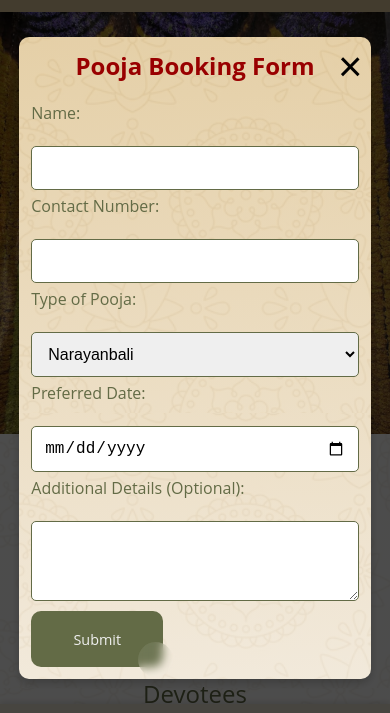
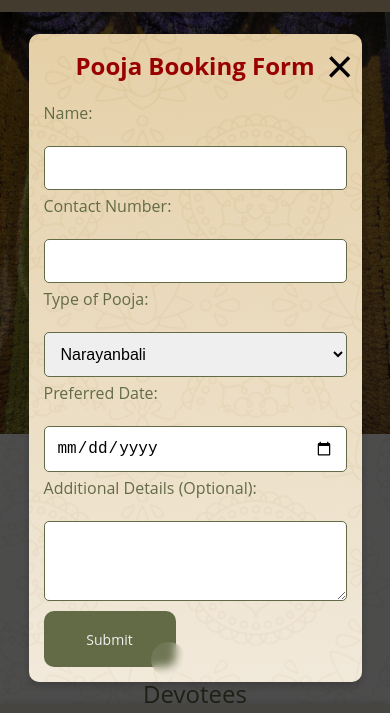
Before and after one commit to kavyarajannna/Pooja3, a plain HTML site: page Index.html in a window 390 px wide. Shown: the part 64-777 px from the top of the page. Drawn offline with Linux system fonts and the light colour scheme.

Commit message:
Update Index.html

```diff
--- a/Index.html
+++ b/Index.html
@@ -19,7 +19,11 @@
             padding: 0;
             box-sizing: border-box;
         }
-
+        html, body {
+    height: 100%;
+    margin: 0;
+    padding: 0;
+}
         body {
             font-family: Open Sans, -apple-system, BlinkMacSystemFont, Segoe UI, Roboto, Helvetica Neue, Arial, Noto Sans, Liberation Sans, sans-serif, Apple Color Emoji, Segoe UI Emoji, Segoe UI Symbol, Noto Color Emoji;
             background-image: linear-gradient(rgba(255, 255, 255, 0.856), rgba(255, 255, 255, 0.838)),
@@ -766,6 +770,7 @@
 
         /* Popup Background */
         #popupOverlay {
+
             position: fixed;
             top: 0;
             left: 0;
@@ -781,67 +786,91 @@
         }
 
         /* Popup Content */
+        #popupForm h2 {
+            text-align: center;
+            /* Horizontally centers the text */
+            margin: 0 0 20px 0;
+            /* Adds space below the heading */
+            color: #990000;
+        }
+
         #popupForm {
             background-image: linear-gradient(#e1c99cdc, rgba(240, 231, 216, 0.886)),
                 url('Screenshot%202025-01-30%20233743.png');
+            /* background: linear-gradient(135deg, #e1c99c, rgb(240 231 216)); */
+            /* Orange-yellow light gradient */
             padding: 20px;
+            box-sizing: border-box;
+            /* Reduced padding */
             border-radius: 10px;
-    width: min(400px, 90%); /* Ensures it doesn't get too large on smaller screens */
-    max-height: 95vh; /* Ensures popup doesn't exceed 80% of the screen height */
+            width: 400px;
+            max-width: 100%;
             box-shadow: 0 4px 8px rgba(0, 0, 0, 0.2);
             position: relative;
             text-align: left;
             overflow: hidden;
+            /* Ensures close button stays inside */
+            max-height: 93vh; /* Maximum height 80% of the viewport height */
             height: auto;
-}
-
-/* Heading */
-#popupForm h2 {
-    text-align: center;
-    margin: 0 0 20px 0;
-    color: #990000;
-    font-size: 1.5rem; /* Scales better across devices */
+            overflow-y: auto; /* Enable scrolling when content overflows */
+            /* Ensures the height adjusts based on content */
         }
 
         /* Label Styling */
         label {
+
             display: block;
-    font-size: 1rem; /* Ensures consistency */
+            /* Ensures label is a block element */
         }
 
         /* Close Button */
         #closeBtn {
             position: absolute;
             top: 10px;
+            /* Close button inside the box */
             right: 10px;
+            /* Adjusted to place inside the box */
             background-color: transparent;
             border: none;
-    font-size: 1.8rem; /* Adapts to screen size */
+            font-size: 30px;
+            /* Increased size */
             cursor: pointer;
             animation: pulse 1.5s infinite;
         }
 
         /* Pulse Animation */
         @keyframes pulse {
-    0% { transform: scale(1); }
-    50% { transform: scale(1.2); }
-    100% { transform: scale(1); }
+            0% {
+                transform: scale(1);
+            }
+
+            50% {
+                transform: scale(1.2);
+            }
+
+            100% {
+                transform: scale(1);
+            }
         }
 
         /* Form Fields */
-input, select, textarea {
+        input,
+        select,
+        textarea {
             width: 100%;
             padding: 12px;
             margin-bottom: 5px;
+            /* Reduced margin below fields */
             border-radius: 5px;
             border: 1px solid #636b46;
             box-sizing: border-box;
-    font-size: 1rem; /* Makes font size adapt better */
+            font-size: 16px;
         }
 
         /* Textarea */
         textarea {
             height: 80px;
+            /* Reduced height for textarea */
         }
 
         /* Button Styles */
@@ -849,7 +878,7 @@ textarea {
             all: unset;
             width: 100px;
             height: 40px;
-    font-size: 1rem;
+            font-size: 16px;
             background: transparent;
             border: none;
             position: relative;
@@ -866,7 +895,8 @@ textarea {
             touch-action: manipulation;
         }
 
-.button-8766::after, .button-8766::before {
+        .button-8766::after,
+        .button-8766::before {
             content: '';
             position: absolute;
             bottom: 0;
@@ -914,31 +944,38 @@ textarea {
         /* Media Queries for responsiveness */
         @media screen and (max-width: 768px) {
             #popupForm {
-        width: 95%;
+                width: 90%;
                 padding: 15px;
+                /* Reduced padding */
             }
 
             #closeBtn {
-        font-size: 2rem; /* Slightly bigger close button on smaller screens */
+                font-size: 35px;
+                /* Slightly bigger close button on smaller screens */
             }
         }
 
         @media screen and (max-width: 480px) {
             .button-8766 {
-        font-size: 0.9rem;
+                font-size: 14px;
                 padding: 8px 16px;
             }
 
             #popupForm {
-        width: 95%;
-        padding: 12px;
+                width: 90%;
+                padding: 15px;
+            }
+            @media screen and (min-width: 1024px) {
+    #popupForm {
+        max-height: 70vh; /* Limit the height on large screens */
+    }
 }
 
             #closeBtn {
-        font-size: 2.2rem;
-    }
-}
-
+                font-size: 40px;
+                /* Close button even bigger for small screens */
+            }
+        }
 
         /* Scoped styles inside .testimonial-section */
         .testimonial-section {
```
Lines whose indentation alone changed are shown as unchanged.
